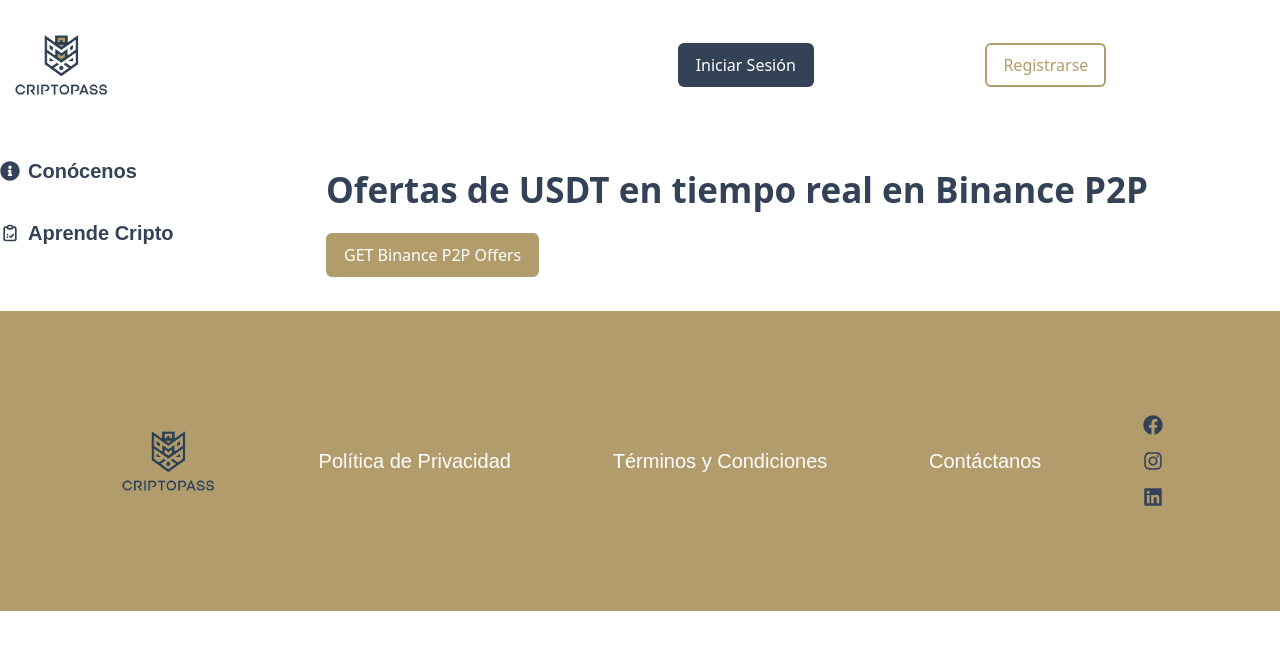
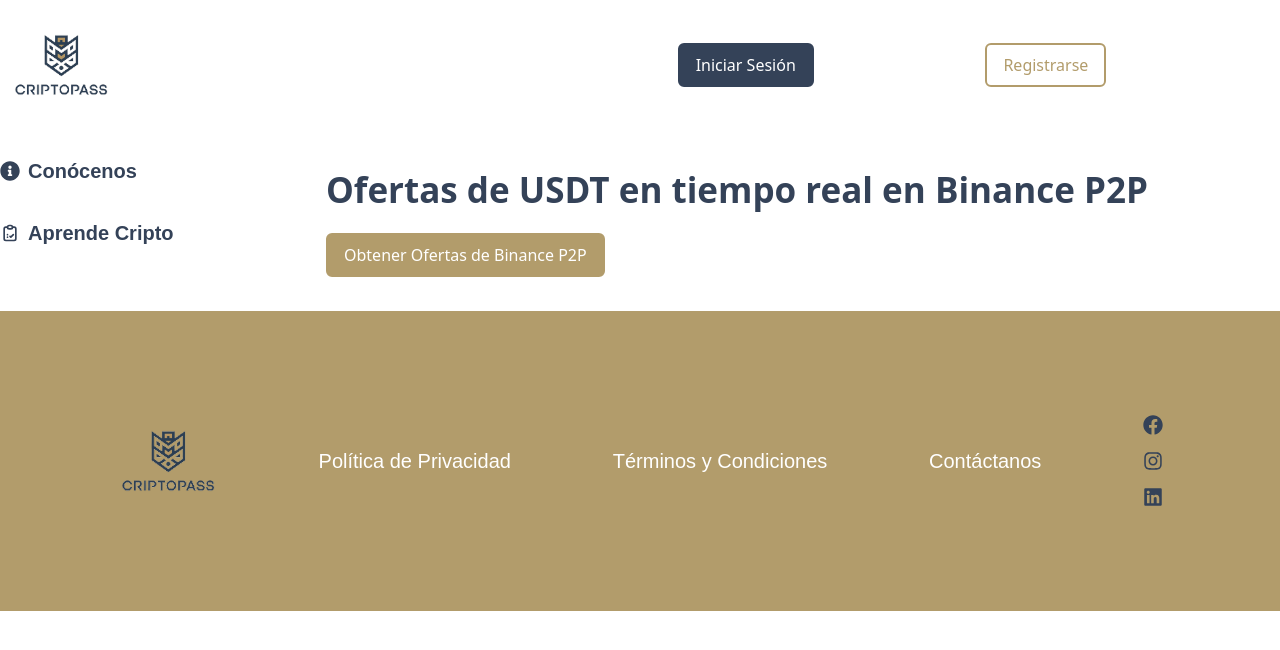
Before and after one commit to Juanpibazan/criptopass-frontend, a React (Vite) app: page /p2p-binance in a window 1280 px wide. Shown: the top 650 px of the page. Built offline with nearby package versions, Linux system fonts and the light colour scheme.

Commit message:
Changed the currency for item.adv.tradableQuantity and changed the button text from English to Spanish inside P2PBinanceData.jsx

```diff
--- a/src/sections/P2PBinanceData.jsx
+++ b/src/sections/P2PBinanceData.jsx
@@ -89,7 +89,7 @@ const P2PBinanceData = ()=>{
             <div className={`${lastResponseStatus===401 ? 'hidden' : 'block'}`}>
                 <div className='flex flex-col justify-start items-start gap-4 my-4'>
                     <h2 className='text-[35px] text-primary font-bold'>Ofertas de USDT en tiempo real en Binance P2P</h2>
-                    <button onClick={getData} className='bg-secondary border-2 border-secondary rounded-md text-white py-2 px-4 '>GET Binance P2P Offers</button>
+                    <button onClick={getData} className='bg-secondary border-2 border-secondary rounded-md text-white py-2 px-4 '>Obtener Ofertas de Binance P2P</button>
                     {binanceData.length > 0 && binanceData.map((item,index)=>{
                         return (
                             <div key={index} className='py-8 px-12 max-md:py-4 max-md:px-6 bg-tertiary border-primary border-2 rounded-[16px] w-[80%] max-md:w-full shadow-md'>
@@ -105,7 +105,7 @@ const P2PBinanceData = ()=>{
                                 <ul className='list-disc px-8'>
                                     <li className='text-primary'>Monto mínimo de transacción (BOB): <strong>{numeral(item.adv.minSingleTransAmount).format('0,0.00')}</strong></li>
                                     <li className='text-primary'>Monto máximo de transacción (BOB): <strong>{numeral(item.adv.maxSingleTransAmount).format('0,0.00')}</strong></li>
-                                    <li className='text-primary'>Monto disponible (BOB): <strong>{numeral(item.adv.tradableQuantity).format('0,0.00')}</strong></li>
+                                    <li className='text-primary'>Monto disponible (USDT): <strong>{numeral(item.adv.tradableQuantity).format('0,0.00')}</strong></li>
                                 </ul>
                                 </div>
                             </div>
```
